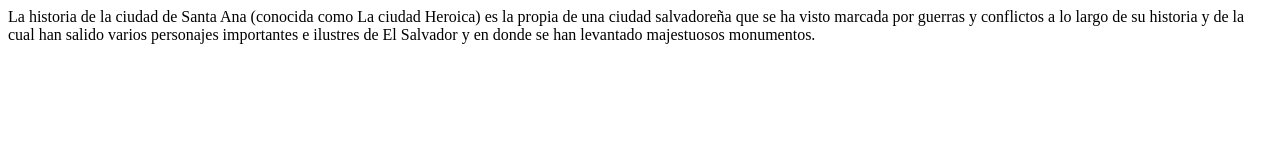
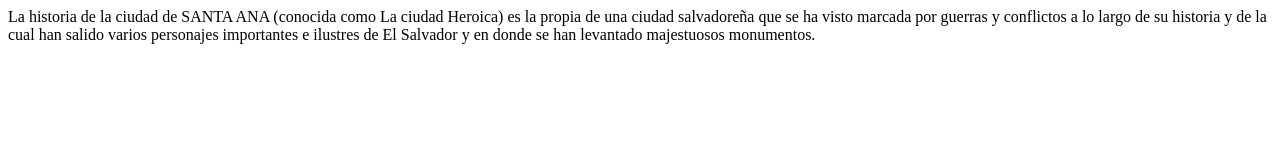
Before and after one commit to carmen07/desarrollo, a plain HTML site: page historia.html in a window 1280 px wide. Drawn offline with Linux system fonts and the light colour scheme.

Commit message:
se actualizo historia.html

```diff
--- a/historia.html
+++ b/historia.html
@@ -1,3 +1,3 @@
 <html>
-La historia de la ciudad de Santa Ana (conocida como La ciudad Heroica) es la propia de una ciudad salvadoreña que se ha visto marcada por guerras y conflictos a lo largo de su historia y de la cual han salido varios personajes importantes e ilustres de El Salvador y en donde se han levantado majestuosos monumentos.
+La historia de la ciudad de SANTA ANA  (conocida como La ciudad Heroica) es la propia de una ciudad salvadoreña que se ha visto marcada por guerras y conflictos a lo largo de su historia y de la cual han salido varios personajes importantes e ilustres de El Salvador y en donde se han levantado majestuosos monumentos.
 </html>
```
